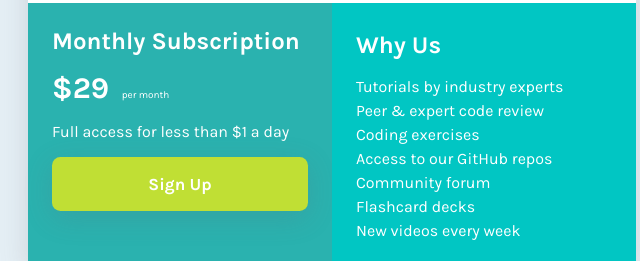
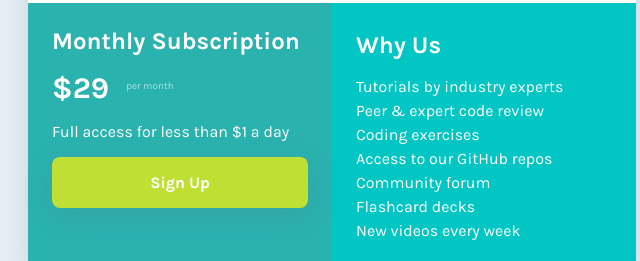
Before and after one commit to Ayommide/hannah, a plain HTML site: page index.html in a window 1280 px wide. Shown: the part 408-669 px from the top of the page, 308-948 px from the left. Drawn offline with Linux system fonts and the light colour scheme.

Commit message:
fix-style-design

```diff
--- a/index.html
+++ b/index.html
@@ -33,8 +33,12 @@
 <main>
     <section class="monthly-subscription">
       <h2>Monthly Subscription</h2>
-   <h4> <span>&dollar;29 </span> per month
-  </h4>
+      <div class="subscription">
+        <span>&dollar;29 </span>
+        <p class="opacity"> per month
+       </p>
+      </div>
+
       <p>Full access for less than &dollar;1 a day
       </p>
       <button> Sign Up</button>
--- a/style.css
+++ b/style.css
@@ -77,11 +77,15 @@ main{
 .monthly-subscription h2{
     margin-bottom: 15px;
 }
-
-.monthly-subscription h4{
+.subscription{
+    display: flex;
+    gap: 0.75em;
+}
+.monthly-subscription .opacity{
     font-size: 10px;
-    font-weight: 300;
-    margin-bottom: 0.7em;
+    font-weight: 400;
+    margin-bottom: 1em;
+    opacity: 0.6;
 
 }
 .monthly-subscription span{
@@ -98,8 +102,8 @@ button{
     background-color:  hsl(71, 73%, 54%);
     color: #fff;
     font-family: inherit;
-    font-size: 17px;
-    font-weight: bold;
+    font-size: 16px;
+    font-weight: 700;
     padding: 1em;
     border-radius: 0.5em;
     border: none;
```
